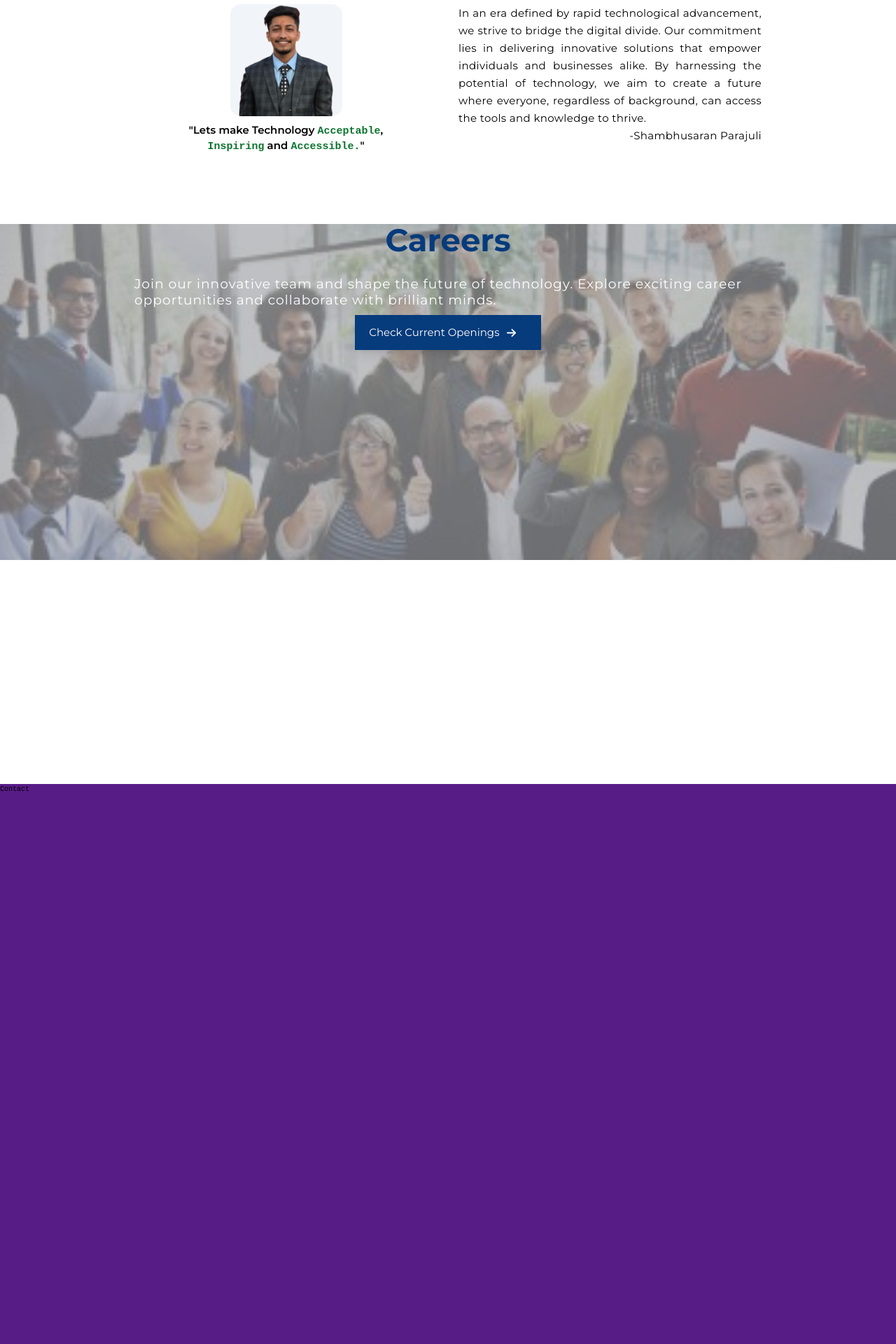
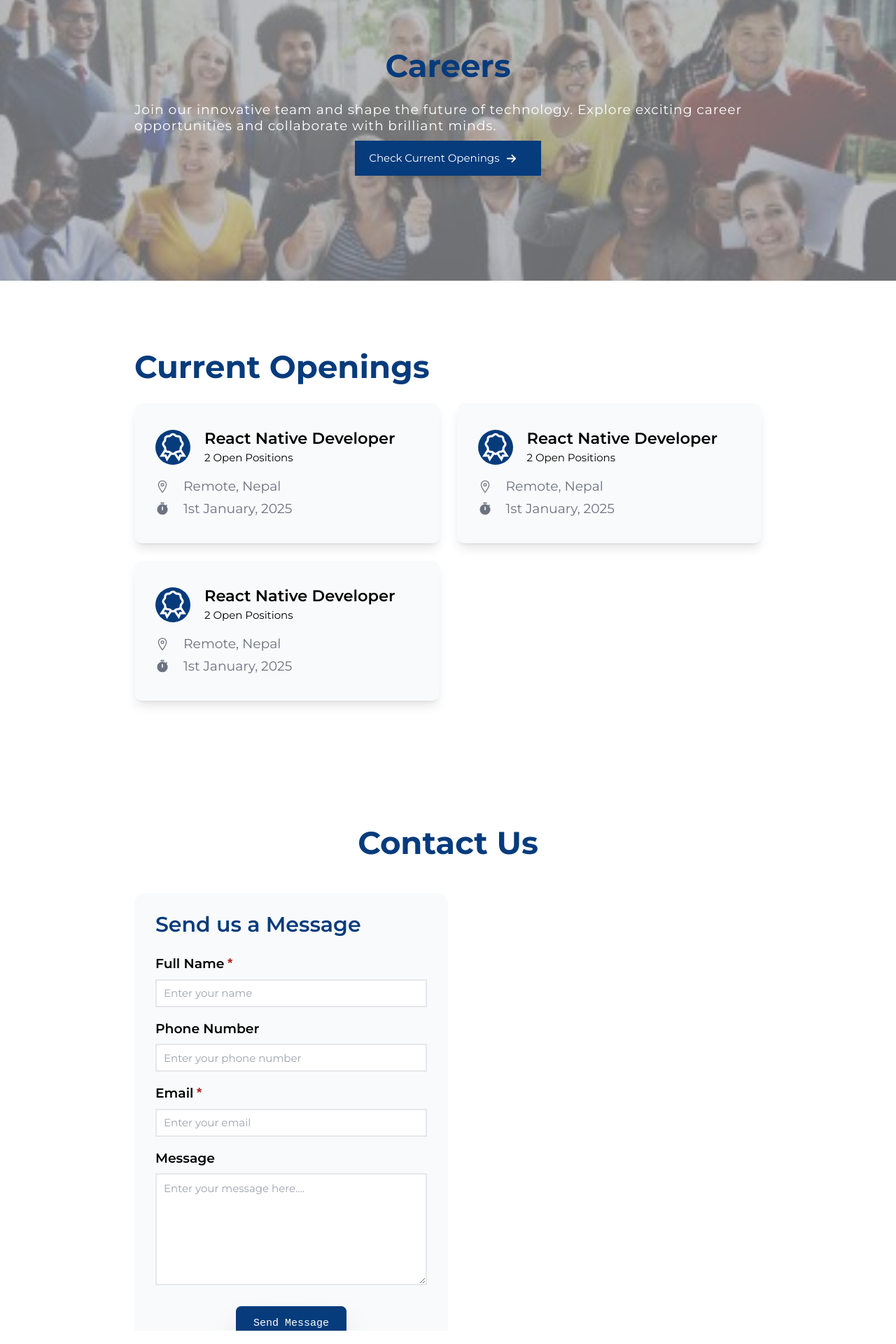
Before and after one commit to shambhusaran/tgl-site, a React (Vite) app: page / in a window 1280 px wide. Shown: the part 1844-3764 px from the top of the page at 70% size. Built offline with nearby package versions, Linux system fonts and the light colour scheme; what tailwindcss-animated would draw is missing.

Commit message:
career page started

```diff
--- a/package.json
+++ b/package.json
@@ -10,6 +10,7 @@
     "preview": "vite preview"
   },
   "dependencies": {
+    "@googlemaps/google-maps-services-js": "^3.4.0",
     "react": "^18.3.1",
     "react-dom": "^18.3.1",
     "react-icons": "^5.4.0",
--- a/src/components/FounderWords.jsx
+++ b/src/components/FounderWords.jsx
@@ -2,7 +2,7 @@ import React from "react";
 
 const FounderWords = () => {
   return (
-    <div className=" w-[calc(70%)] mx-auto mt-40 mb-40">
+    <div className=" w-[calc(70%)] mx-auto mt-40 ">
       <div className="flex flex-col items-center">
         <p className="text-7xl font-montserrat text-primary font-bold  ">
           Words From our Founder
--- /dev/null
+++ b/src/components/Opening.jsx
@@ -0,0 +1,34 @@
+import React from 'react'
+import { LiaCertificateSolid } from "react-icons/lia";
+import { IoLocationOutline } from "react-icons/io5";
+import { MdTimer } from "react-icons/md";
+
+
+const Opening = () => {
+  return (
+    <div className="h-80  flex flex-col  bg-gray-50 px-12 py-10 rounded-2xl shadow-lg hover:shadow-2xl justify-center">
+    <div className="flex  ">
+      <LiaCertificateSolid className="  bg-primary h-20 w-20 text-white  rounded-full" />
+
+      <div className="flex flex-col h-20 ml-8 justify-center">
+        <h1 className="font-montserrat text-4xl font-semibold">
+          React Native Developer
+        </h1>
+        <p className="font-montserrat text-2xl mt-2">2 Open Positions</p>
+      </div>
+    </div>
+    <div className="flex flex-col mt-8">
+      <div className="flex  items-center">
+        <IoLocationOutline className="h-8 w-8 text-gray-500" />
+        <p className="ml-8 font-montserrat text-3xl text-gray-500">Remote, Nepal</p>
+      </div>
+      <div className="flex  items-center mt-4 text-gray-500">
+      <MdTimer className="h-8 w-8" />
+        <p className="ml-8 font-montserrat text-3xl text-gray-500 ">1st January, 2025</p>
+      </div>
+    </div>
+  </div>
+  )
+}
+
+export default Opening
--- a/src/components/OurServices.jsx
+++ b/src/components/OurServices.jsx
@@ -19,7 +19,7 @@ const OurServices = () => {
             <h2 className="font-montserrat text-4xl font-semibold">
               Web Development
             </h2>
-            <p className="font-satoshi text-2xl mt-2">
+            <p className="font-montserrat text-2xl mt-2">
             Build high-performance websites that captivate your audience. Our web development team delivers pixel-perfect solutions.
             </p>
           </div>
@@ -34,7 +34,7 @@ const OurServices = () => {
             <h2 className="font-montserrat text-4xl font-semibold">
               Mobile App Development
             </h2>
-            <p className="font-satoshi text-2xl mt-2">
+            <p className="font-montserrat text-2xl mt-2">
             Transform your ideas into reality. Our expert team builds high-performance mobile apps tailored to your needs.
             </p>
           </div>
@@ -49,7 +49,7 @@ const OurServices = () => {
             <h2 className="font-montserrat text-4xl font-semibold">
               Networking and Security Services
             </h2>
-            <p className="font-satoshi text-2xl mt-2">
+            <p className="font-montserrat text-2xl mt-2">
             Secure your digital infrastructure. Our network experts provide robust solutions to safeguard your business.
             </p>
           </div>
@@ -64,7 +64,7 @@ const OurServices = () => {
             <h2 className="font-montserrat text-4xl font-semibold">
               UI/UX Development
             </h2>
-            <p className="font-satoshi text-2xl mt-2 ">
+            <p className="font-montserrat text-2xl mt-2 ">
             Elevate your brand with cutting-edge UI/UX design. We craft beautiful and functional digital products.
             </p>
           </div>
--- a/src/pages/About.jsx
+++ b/src/pages/About.jsx
@@ -38,7 +38,7 @@ const About = () => {
 
 
       <OurServices/>
-      <FounderWords/>
+      {/* <FounderWords/> */}
     </div>
   );
 };
--- a/src/pages/Career.jsx
+++ b/src/pages/Career.jsx
@@ -1,15 +1,11 @@
 import React, { useEffect, useRef } from "react";
 import { FaArrowRight } from "react-icons/fa6";
-
-
+import { Link } from "react-scroll";
+import Opening from "../components/Opening";
 
 const Career = () => {
-
-
-
-
   return (
-    <div id="career" className=" relative bg-cover h-screen ">
+    <div id="career" className=" relative bg-cover  mt-40 mb-40">
       {/* <div className= "bg-cover h-screen absolute inset-0 opacity-15" style={{backgroundImage : `url("/images/zig-zag-texture.jpg")`}}></div> */}
       <div
         className="bg-cover absolute  w-full  h-[calc(60vh)] opacity-50"
@@ -17,8 +13,7 @@ const Career = () => {
       ></div>
       <div className="absolute inset-0  w-full  h-[calc(60vh)] bg-gray-950 opacity-25"></div>
       <div className=" relative z-100 w-[calc(70%)] mx-auto ">
-
-        <div  className="  w-6/7 flex flex-col  mx-auto  h-[calc(60vh)] items-center  ">
+        <div className="  w-6/7 flex flex-col  mx-auto  h-[calc(60vh)] items-center  justify-center">
           <h1 className="  text-7xl font-montserrat text-primary font-bold mb-12 ">
             Careers
           </h1>
@@ -28,18 +23,31 @@ const Career = () => {
               Explore exciting career opportunities and collaborate with
               brilliant minds.
             </p>
-            <button className="px-8 py-6 mt-4 justify-self-center shadow-lg  bg-primary grid grid-cols-6 gap-4  hover:animate-bounce">
+            <Link
+              className="px-8 py-6 mt-4 justify-self-center shadow-lg cursor-pointer bg-primary grid grid-cols-6 gap-4  "
+              to="openings"
+            >
               <p className="items-center text-white font-montserrat text-2xl col-span-5">
                 {" "}
                 Check Current Openings
               </p>
               <FaArrowRight className="self-center text-white font-montserrat text-2xl  col-span-1" />
-            </button>
+            </Link>
           </div>
         </div>
+      </div>
+      <div id="openings" className="flex flex-col  w-[calc(70%)] mx-auto pt-40">
+        <h1 className="text-7xl font-montserrat text-primary font-bold mb-12">
+          Current Openings
+        </h1>
+
+        <div className="grid grid-cols-2 gap-10">
+          <Opening/>
+          <Opening/>
+          <Opening/>
         </div>
       </div>
-
+    </div>
   );
 };
 
--- a/src/pages/Contact.jsx
+++ b/src/pages/Contact.jsx
@@ -1,9 +1,75 @@
-import React from 'react'
+import React from "react";
 
 const Contact = () => {
   return (
-    <div id='contact-us' className='h-screen w-full bg-purple-900'>Contact</div>
-  )
-}
+    <div id="contact-us" className="h-screen w-full  ">
+      <div className=" w-[calc(70%)] mx-auto pt-32 flex-flex-col">
+        <h1 className="  text-7xl font-montserrat text-primary font-bold mb-20 justify-self-center">
+          Contact Us
+        </h1>
+        <div className="grid grid-cols-2">
+      <div className="px-12 bg-gray-50 rounded-3xl">
+        <h1 className="font-montserrat text-5xl font-semibold text-primary py-12 ">Send us a Message</h1>
+      <form className="flex flex-col items-center w-full mx-auto">
+            <label
+              htmlFor="name"
+              className="self-start font-montserrat text-3xl font-semibold flex"
+            >
+              Full Name
+              <p className="ml-1 text-red-700">*</p>
+            </label>
+            <input
+              id="name"
+              name="name"
+              className="h-16 w-full cursor-pointer border-2  mt-4 p-4 font-montserrat  text-2xl hover:shadow-md focus:outline-0   focus:shadow-md"
+              placeholder="Enter your name"
+            />
+            <label
+              htmlFor="phone"
+              className="self-start font-montserrat text-3xl mt-8 font-semibold"
+            >
+              Phone Number
+            </label>
+            <input
+              id="phone"
+              name="phone"
+              className="h-16 w-full border-2 cursor-pointer mt-4 p-4 font-montserrat  text-2xl hover:shadow-md focus:outline-0   focus:shadow-md"
+              placeholder="Enter your phone number"
+            />
+            <label
+              htmlFor="phone"
+              className="self-start font-montserrat text-3xl mt-8 font-semibold flex"
+            >
 
-export default Contact
+              Email <p className="ml-1 text-red-700">*</p>
+            </label>
+            <input
+              id="phone"
+              name="phone"
+              className="h-16 w-full border-2 cursor-pointer mt-4 p-4 font-montserrat  text-2xl hover:shadow-md focus:outline-0   focus:shadow-md"
+              placeholder="Enter your email"
+            />
+            <label
+              htmlFor="message"
+              className="self-start font-montserrat text-3xl mt-8 font-semibold"
+            >
+              Message
+            </label>
+            <textarea
+              id="message"
+              name="message"
+              className="h-64 w-full border-2 cursor-pointer mt-4 px-4 font-montserrat  text-2xl p-4 hover:shadow-md focus:outline-0   focus:shadow-md"
+              placeholder="Enter your message here...."
+            />
+            <button className="px-10 py-6 mt-12 justify-self-center shadow-2xl cursor-pointer bg-primary  text-2xl text-white rounded-xl ">
+              Send Message
+            </button>
+          </form>
+        </div>
+        </div>
+      </div>
+    </div>
+  );
+};
+
+export default Contact;
```
Also changed, not shown: 1 other file (tests, documents, lock files or other folders).
